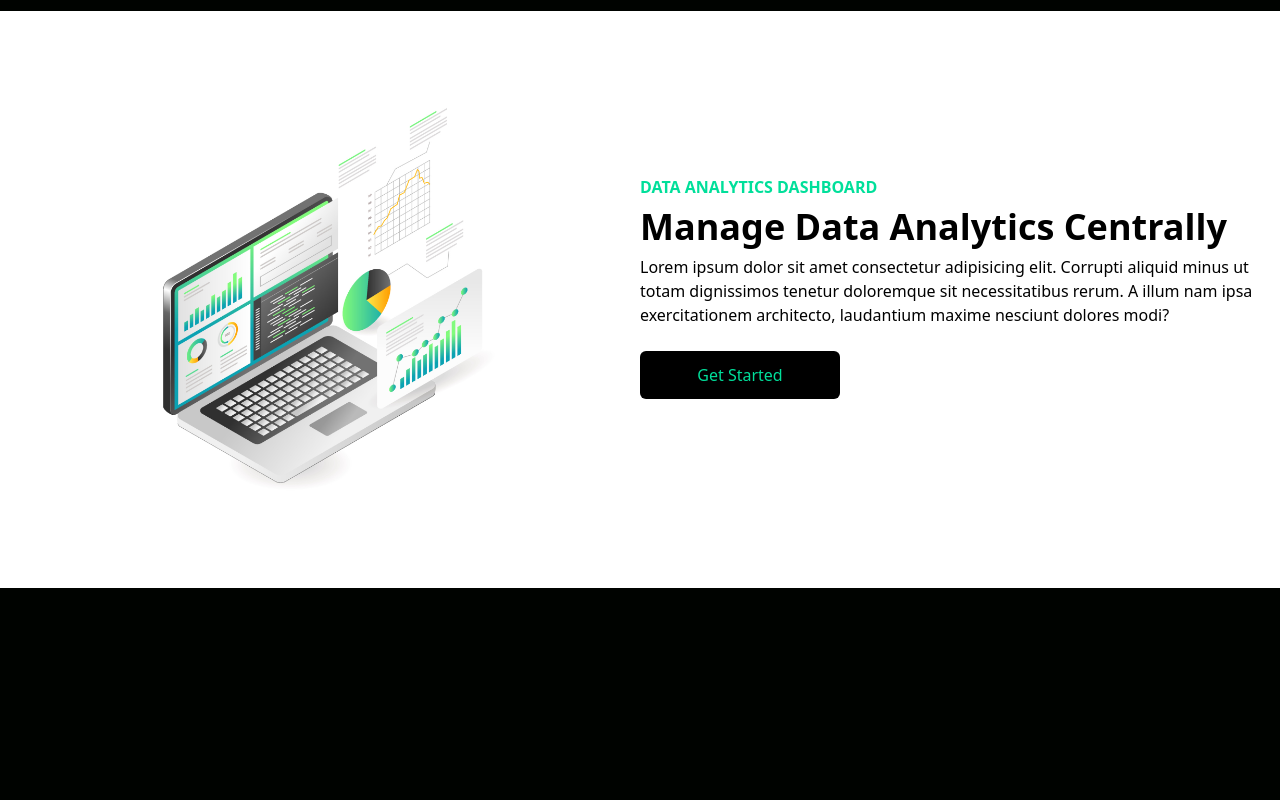
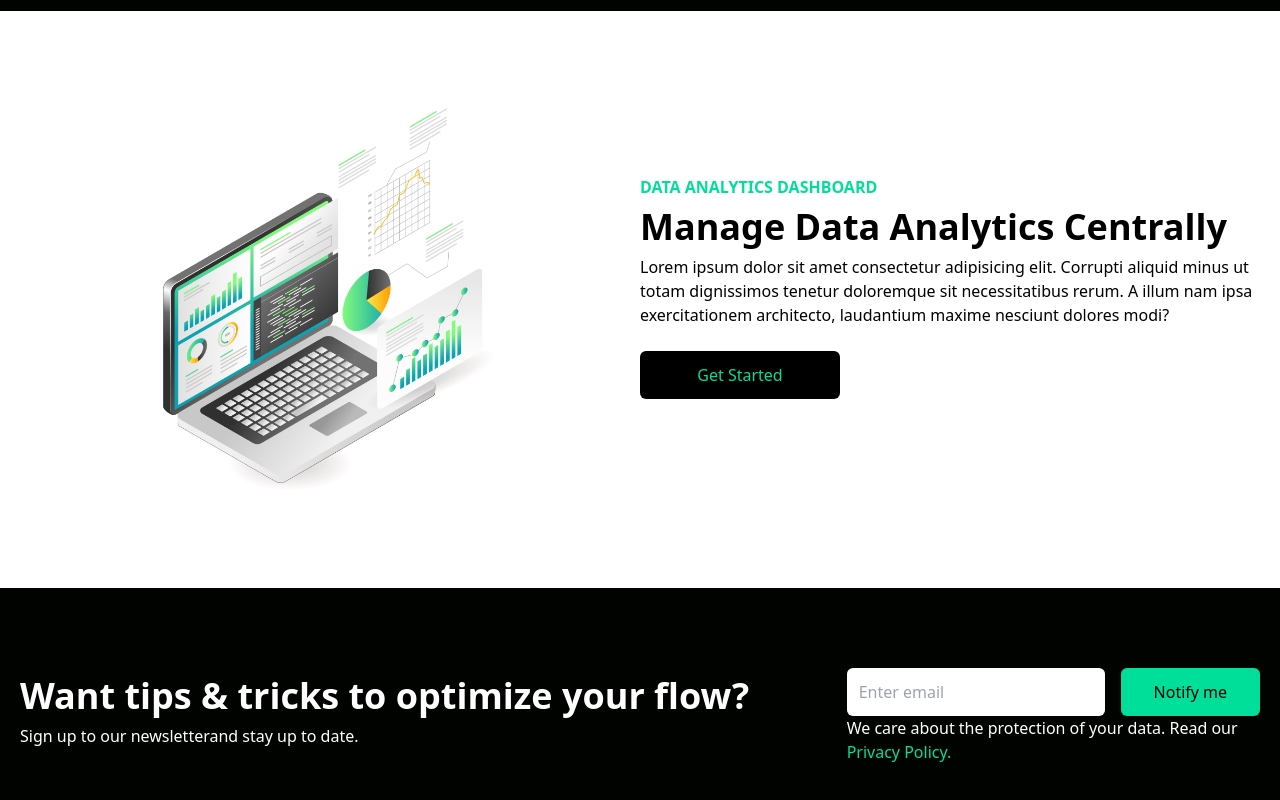
Before and after one commit to robert-burcea/data-website-tailwind-landing, a React (Create React App) app: page / in a window 1280 px wide. Shown: the part 981-1781 px from the top of the page. Before the commit the page ends 1569 px from the top, so only its background shows below. Built offline with nearby package versions, Linux system fonts and the light colour scheme; the HTML template or start-up script is replaced by a standard one.

Commit message:
create Newsletter

```diff
--- a/src/App.js
+++ b/src/App.js
@@ -3,6 +3,7 @@
 import Navbar from './components/Navbar'
 import Hero from './components/Hero'
 import Analytics from './components/Analytics'
+import Newsletter from './components/Newsletter'
 
 function App() {
   return (
@@ -10,6 +11,7 @@
       <Navbar />
       <Hero />
       <Analytics />
+      <Newsletter />
     </div>
   );
 }
--- /dev/null
+++ b/src/components/Newsletter.jsx
@@ -0,0 +1,25 @@
+import React from 'react'
+
+function Newsletter() {
+  return (
+    <div className="w-full py-16  text-white px-4">
+        <div className="max-w-[1240px] mx-auto grid lg:grid-cols-3">
+            <div className="lg:col-span-2 my-4">
+                <h1 className="md:text-4xl sm:text-3xl text-2xl font-bold py-2">Want tips & tricks to optimize your flow?</h1>
+                <p>Sign up to our newsletterand stay up to date.</p>
+            </div>
+            <div className="my-4">
+                <div className="flex flex-col sm:flex-row items-center justify-between w-full">
+                    <input className="p-3 flex w-full rounded-md text-black" type="email" placeholder="Enter email"></input>
+                    <button className="bg-[#00df9a] text-black rounded-md font-medium w-[200px] ml-4 px-6 py-3 hover:bg-[#00a06d] active:bg-[#007952]">Notify me</button>
+                </div>
+                <p className="">We care about the protection of your data. Read our <span className="text-[#00df9a]">Privacy Policy.</span></p>
+            </div>
+
+        </div>
+
+    </div>
+  )
+}
+
+export default Newsletter
```
